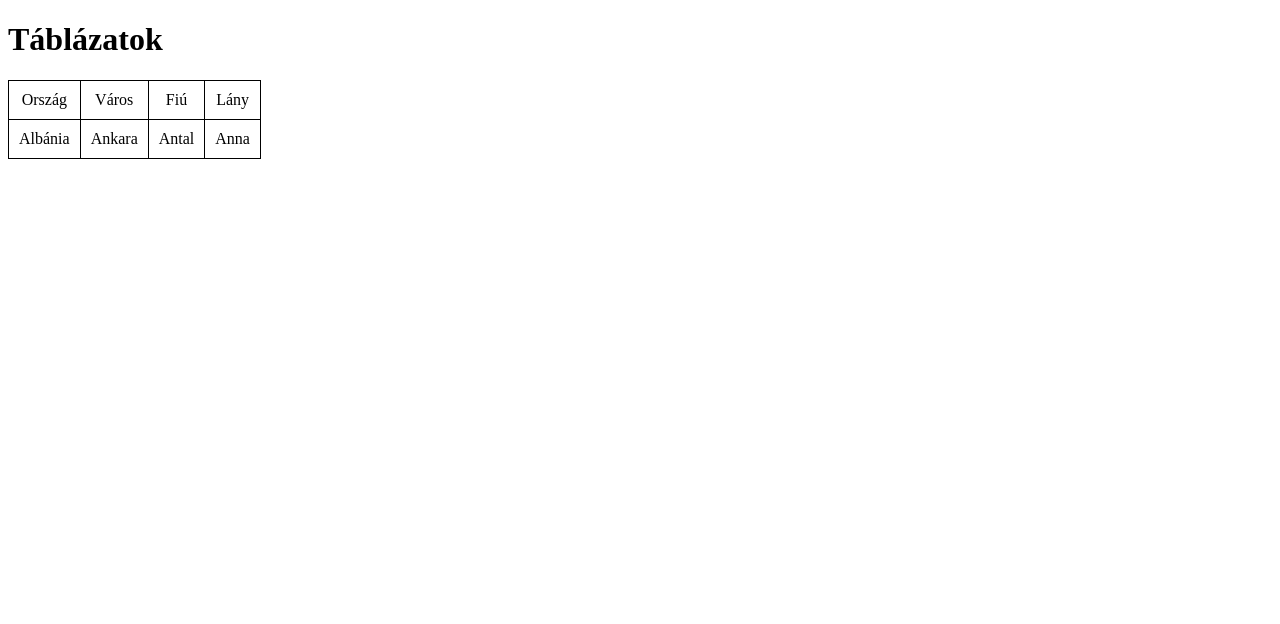
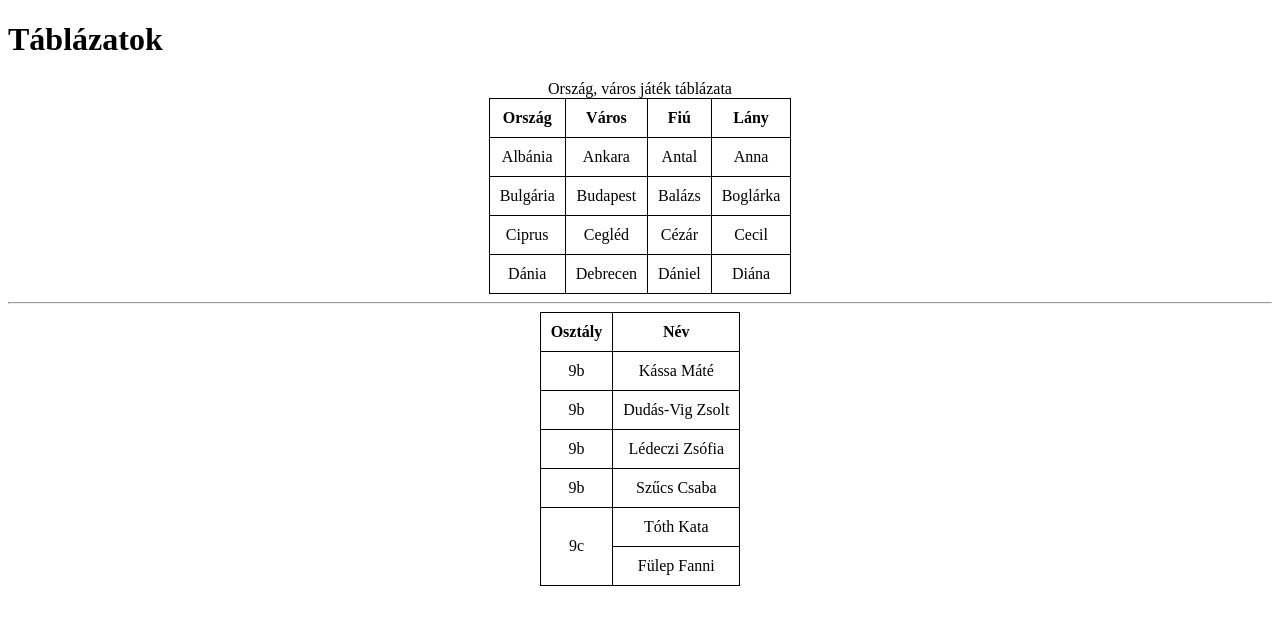
Before and after one commit to fnlckik/webfejlesztes_9b, a plain HTML site: page HTML/tablazatok.html in a window 1280 px wide. Drawn offline with Linux system fonts and the light colour scheme.

Commit message:
Osztály, név +rowspan

```diff
--- a/HTML/tablazatok.html
+++ b/HTML/tablazatok.html
@@ -1,28 +1,34 @@
 <!DOCTYPE html>
 <html lang="hu">
+
 <head>
     <meta charset="UTF-8">
     <title>Táblázatok</title>
     <style>
-        table, td {
+        table, td, th {
             border: 1px solid black;
             border-collapse: collapse;
             text-align: center;
+            margin: auto;
         }
-        td {
+
+        td, th {
             padding: 10px;
         }
     </style>
 </head>
+
 <body>
     <h1>Táblázatok</h1>
     <!-- table, tr - table row, td - table data -->
+    <!-- th - header = fejlec -->
     <table>
+        <caption>Ország, város játék táblázata</caption>
         <tr>
-            <td>Ország</td>
-            <td>Város</td>
-            <td>Fiú</td>
-            <td>Lány</td>
+            <th>Ország</th>
+            <th>Város</th>
+            <th>Fiú</th>
+            <th>Lány</th>
         </tr>
         <tr>
             <td>Albánia</td>
@@ -30,7 +36,59 @@
             <td>Antal</td>
             <td>Anna</td>
         </tr>
+        <tr>
+            <td>Bulgária</td>
+            <td>Budapest</td>
+            <td>Balázs</td>
+            <td>Boglárka</td>
+        </tr>
+        <tr>
+            <td>Ciprus</td>
+            <td>Cegléd</td>
+            <td>Cézár</td>
+            <td>Cecil</td>
+        </tr>
+        <tr>
+            <td>Dánia</td>
+            <td>Debrecen</td>
+            <td>Dániel</td>
+            <td>Diána</td>
+        </tr>
+    </table>
+
+    <hr>
+
+    <table>
+        <tr>
+            <th>Osztály</th>
+            <th>Név</th>
+        </tr>
+        <tr>
+            <td>9b</td>
+            <td>Kássa Máté</td>
+        </tr>
+        <tr>
+            <td>9b</td>
+            <td>Dudás-Vig Zsolt</td>
+        </tr>
+        <tr>
+            <td>9b</td>
+            <td>Lédeczi Zsófia</td>
+        </tr>
+        <tr>
+            <td>9b</td>
+            <td>Szűcs Csaba</td>
+        </tr>
+        <tr>
+            <td rowspan="2">9c</td>
+            <td>Tóth Kata</td>
+        </tr>
+        <tr>
+            <!-- <td>9c</td> -->
+            <td>Fülep Fanni</td>
+        </tr>
     </table>
 
 </body>
+
 </html>
```
